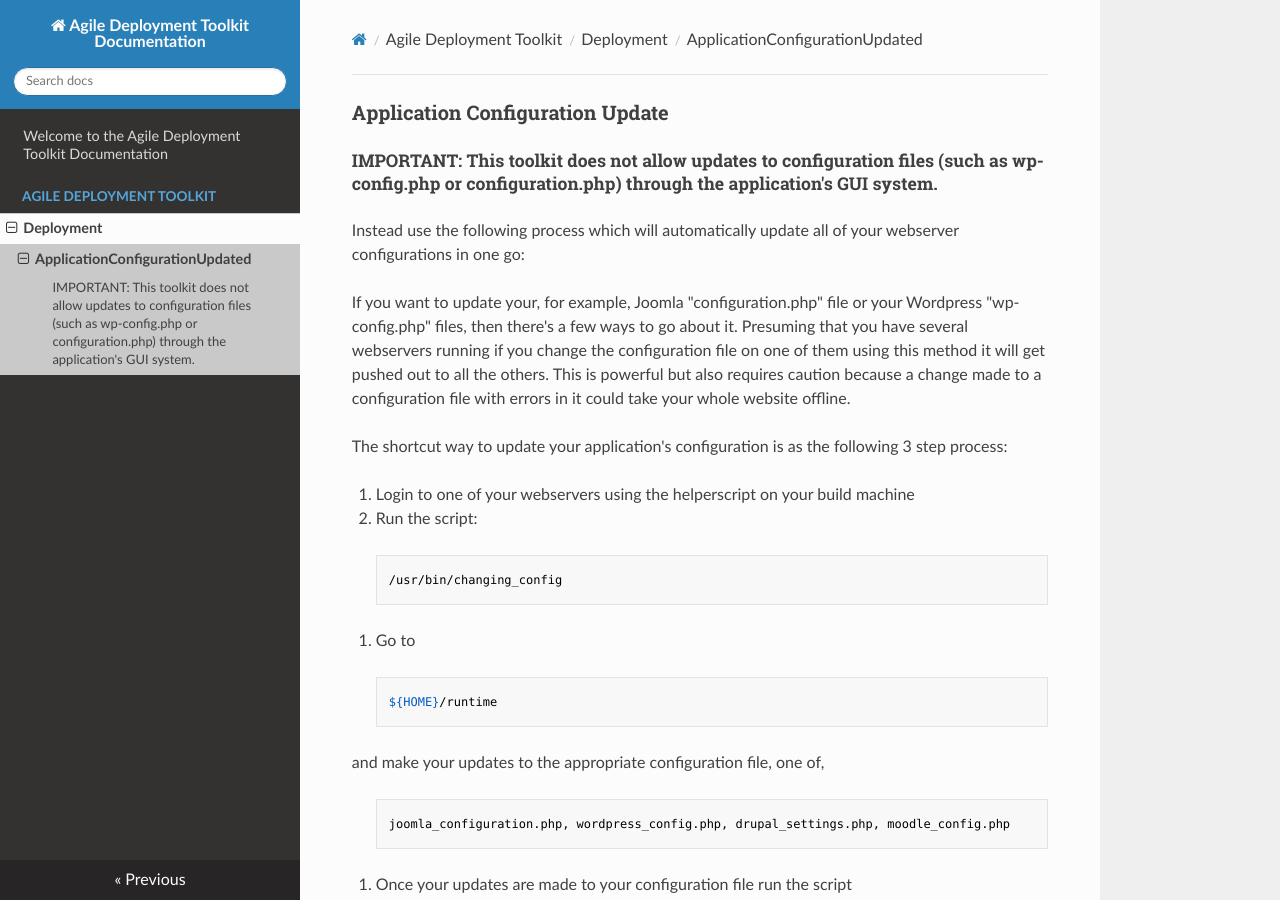
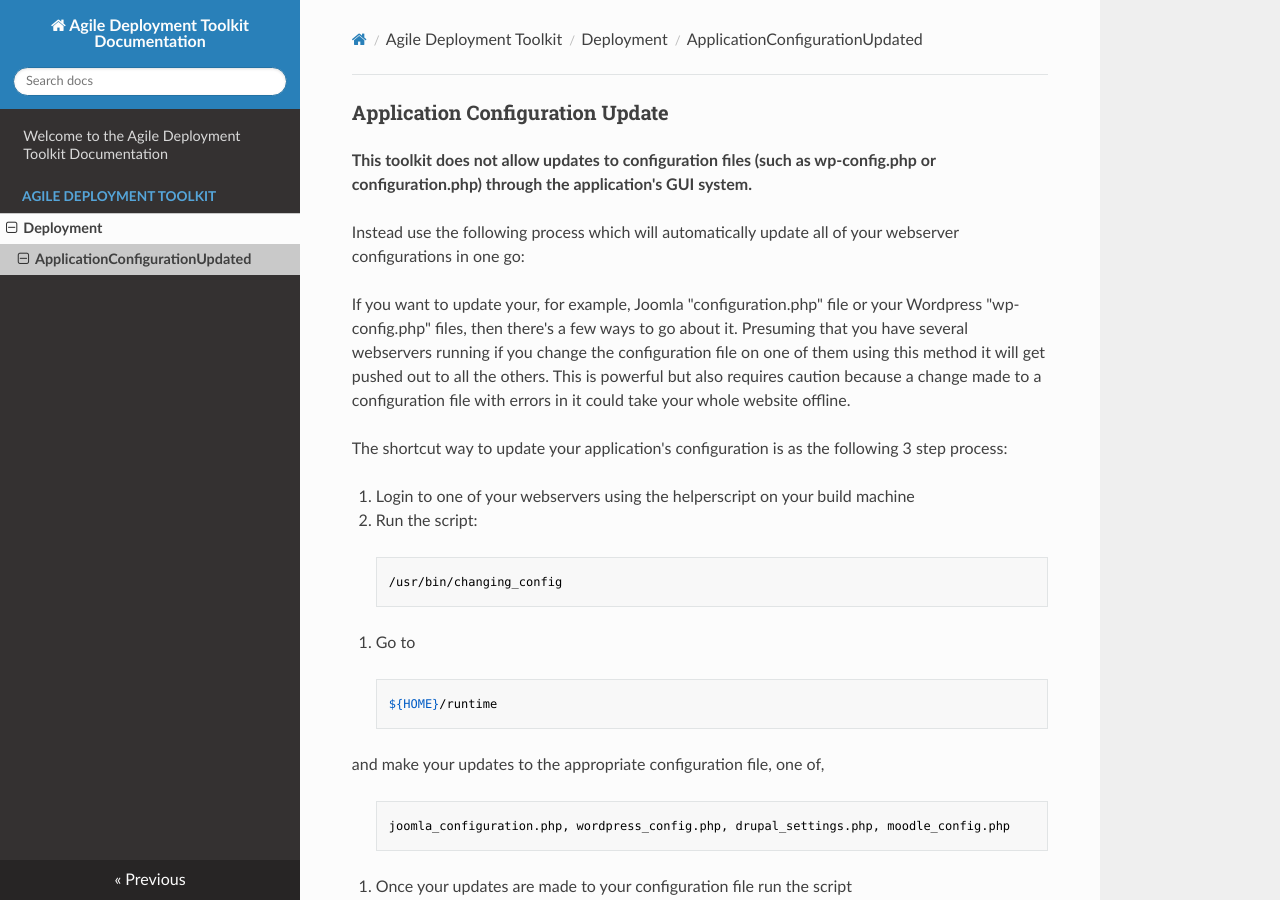
Before and after one commit to wintersys-projects/adt-documentation, an MkDocs documentation site: the page built from docs/Agile Deployment Toolkit/Deployment/ApplicationConfigurationUpdated.md, in a window 1280 px wide and 900 px high. Built offline with MkDocs 1.6.1, drawn with Linux system fonts in a browser that asks for light colours; nearby versions of some CDN libraries.

Commit message:
Update ApplicationConfigurationUpdated.md

```diff
--- a/docs/Agile Deployment Toolkit/Deployment/ApplicationConfigurationUpdated.md
+++ b/docs/Agile Deployment Toolkit/Deployment/ApplicationConfigurationUpdated.md
@@ -1,7 +1,7 @@
 ### Application Configuration Update
 
 
-##### IMPORTANT: This toolkit does not allow updates to configuration files (such as wp-config.php or configuration.php) through the application's GUI system.
+**This toolkit does not allow updates to configuration files (such as wp-config.php or configuration.php) through the application's GUI system.**
 
 Instead use the following process which will automatically update all of your webserver configurations in one go:
 
```
